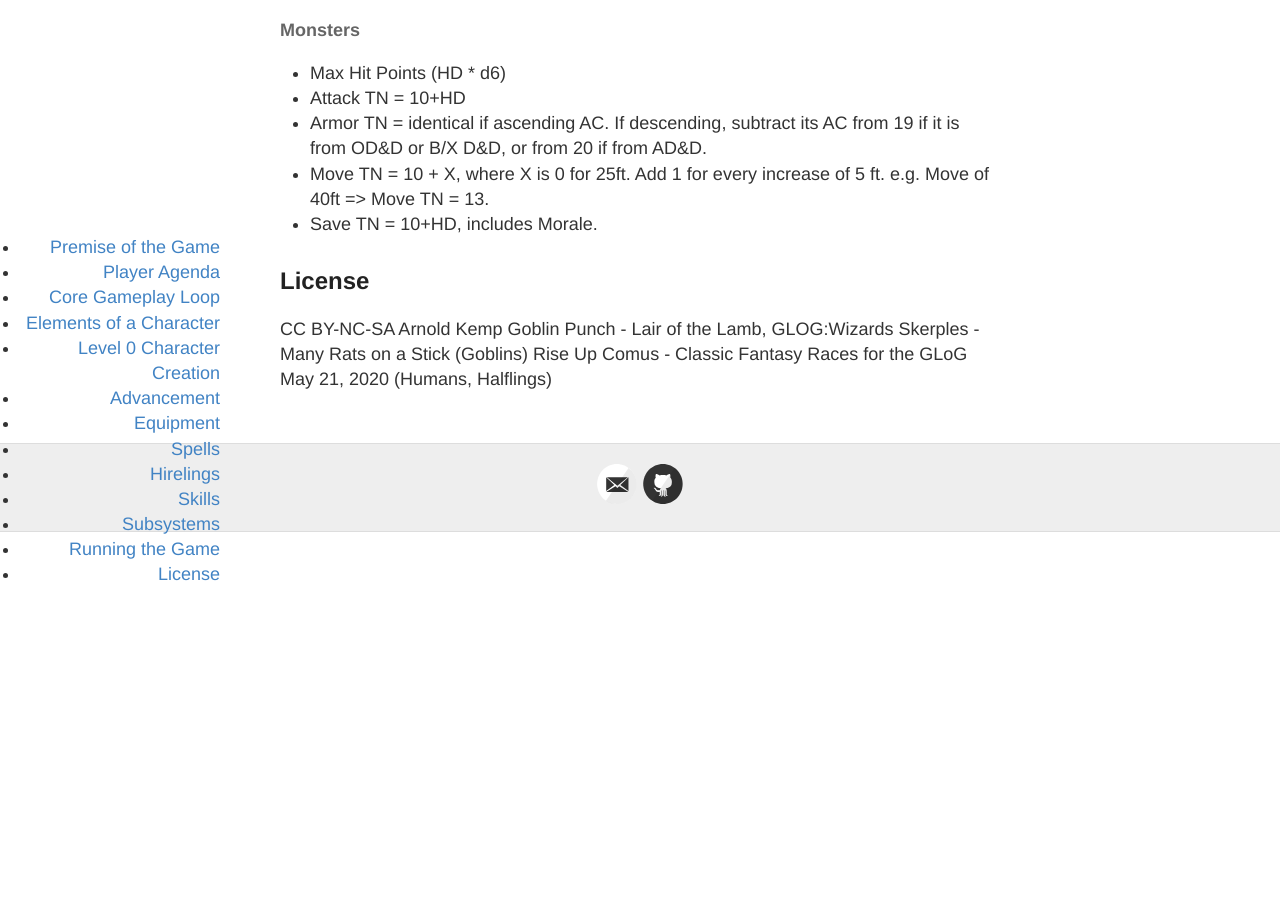
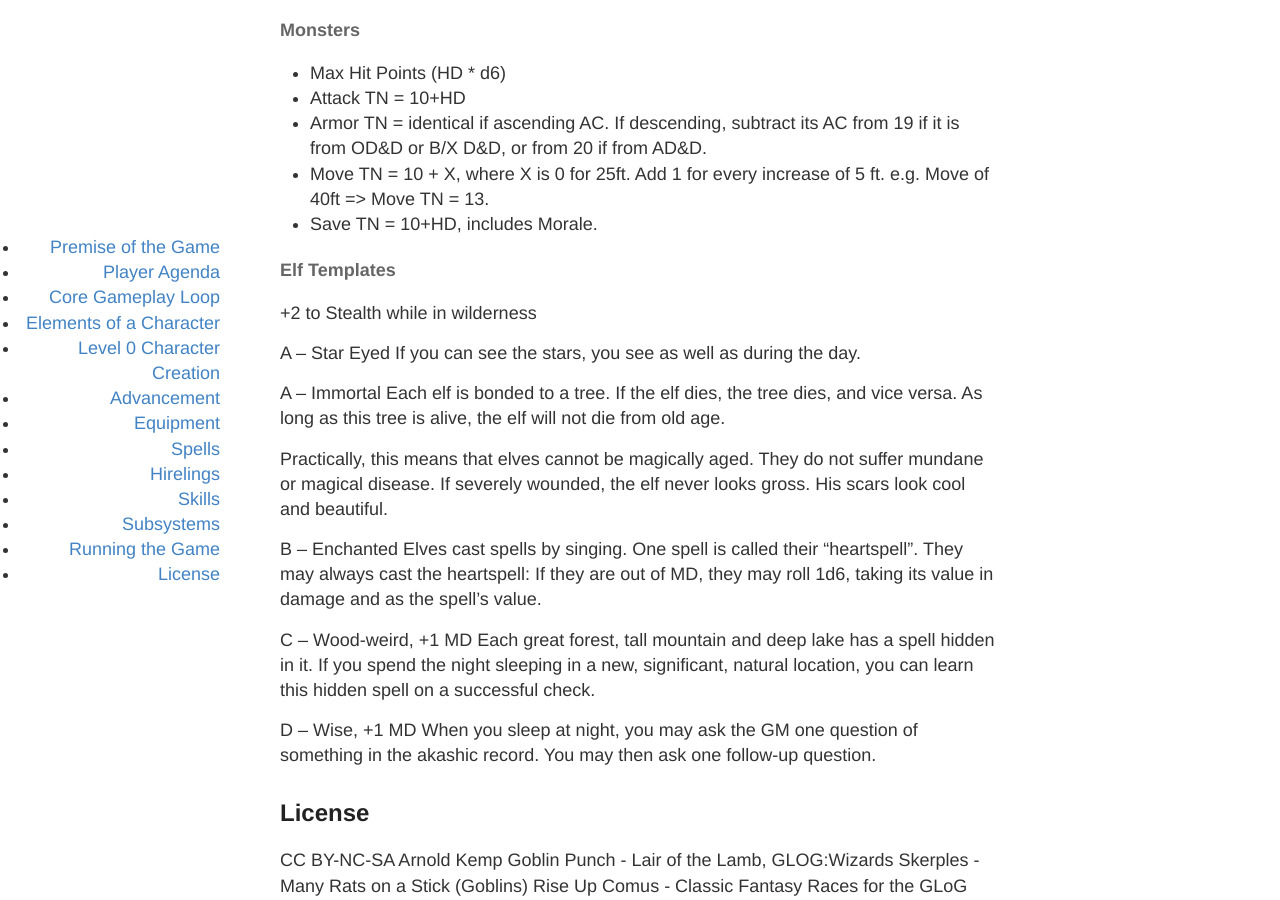
Before and after one commit to zechlau14/zechlau14.github.io, a Jekyll site: the page built from projects/heartbreaker.md, in a window 1280 px wide and 900 px high, scrolled down 15678 px. Built offline with Jekyll 4.4.1, drawn with Linux system fonts in a browser that asks for light colours.

Commit message:
added elf to heartbreaker

```diff
--- a/projects/heartbreaker.md
+++ b/projects/heartbreaker.md
@@ -481,6 +481,26 @@ Fort, Reflex, Will
 * Move TN = 10 + X, where X is 0 for 25ft. Add 1 for every increase of 5 ft. e.g. Move of 40ft => Move TN = 13.
 * Save TN = 10+HD, includes Morale.
 
+#### Elf Templates
++2 to Stealth while in wilderness
+
+A -- Star Eyed
+If you can see the stars, you see as well as during the day.
+
+A -- Immortal
+Each elf is bonded to a tree. If the elf dies, the tree dies, and vice versa. As long as this tree is alive, the elf will not die from old age.
+
+Practically, this means that elves cannot be magically aged. They do not suffer mundane or magical disease. If severely wounded, the elf never looks gross. His scars look cool and beautiful.
+
+B -- Enchanted
+Elves cast spells by singing. One spell is called their "heartspell". They may always cast the heartspell: If they are out of MD, they may roll 1d6, taking its value in damage and as the spell's value.
+
+C -- Wood-weird, +1 MD
+Each great forest, tall mountain and deep lake has a spell hidden in it. If you spend the night sleeping in a new, significant, natural location, you can learn this hidden spell on a successful check.
+
+D -- Wise, +1 MD
+When you sleep at night, you may ask the GM one question of something in the akashic record. You may then ask one follow-up question.
+
 ## License
 CC BY-NC-SA
 Arnold Kemp Goblin Punch - Lair of the Lamb, GLOG:Wizards
```
